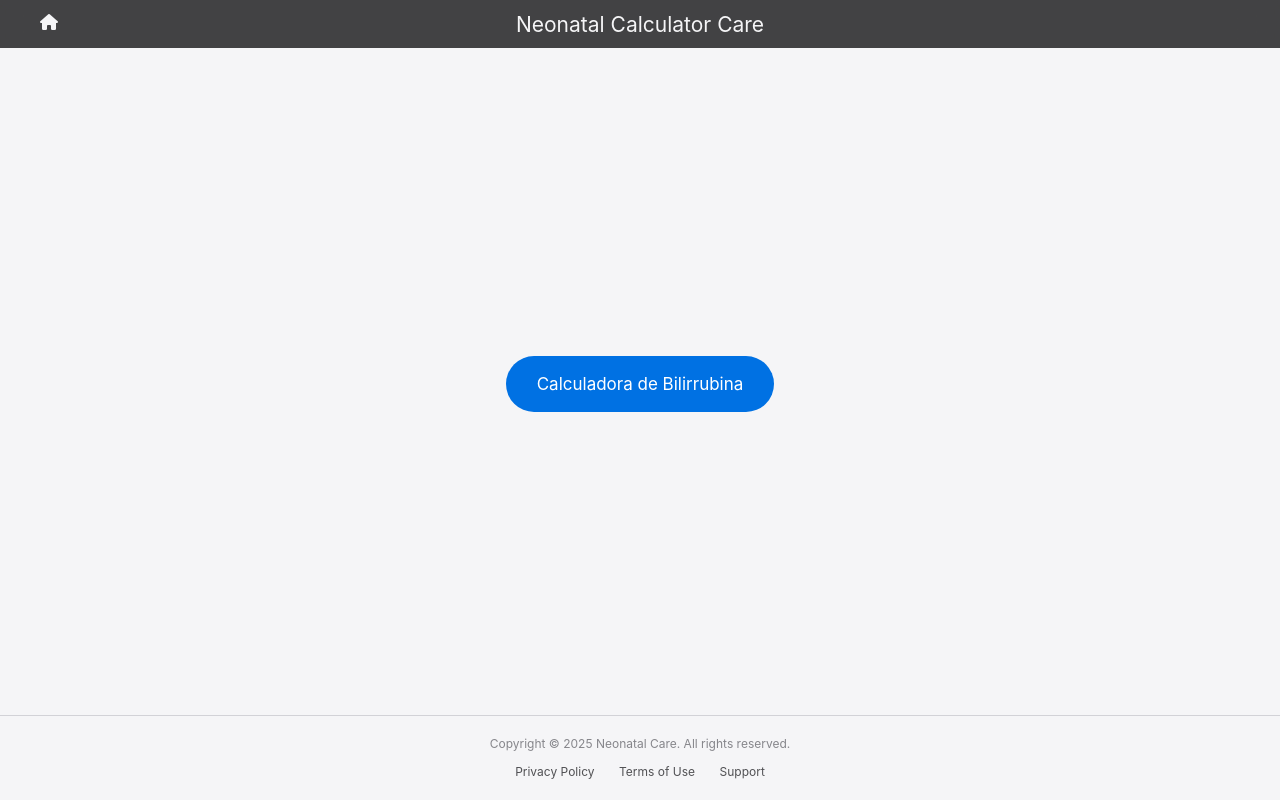
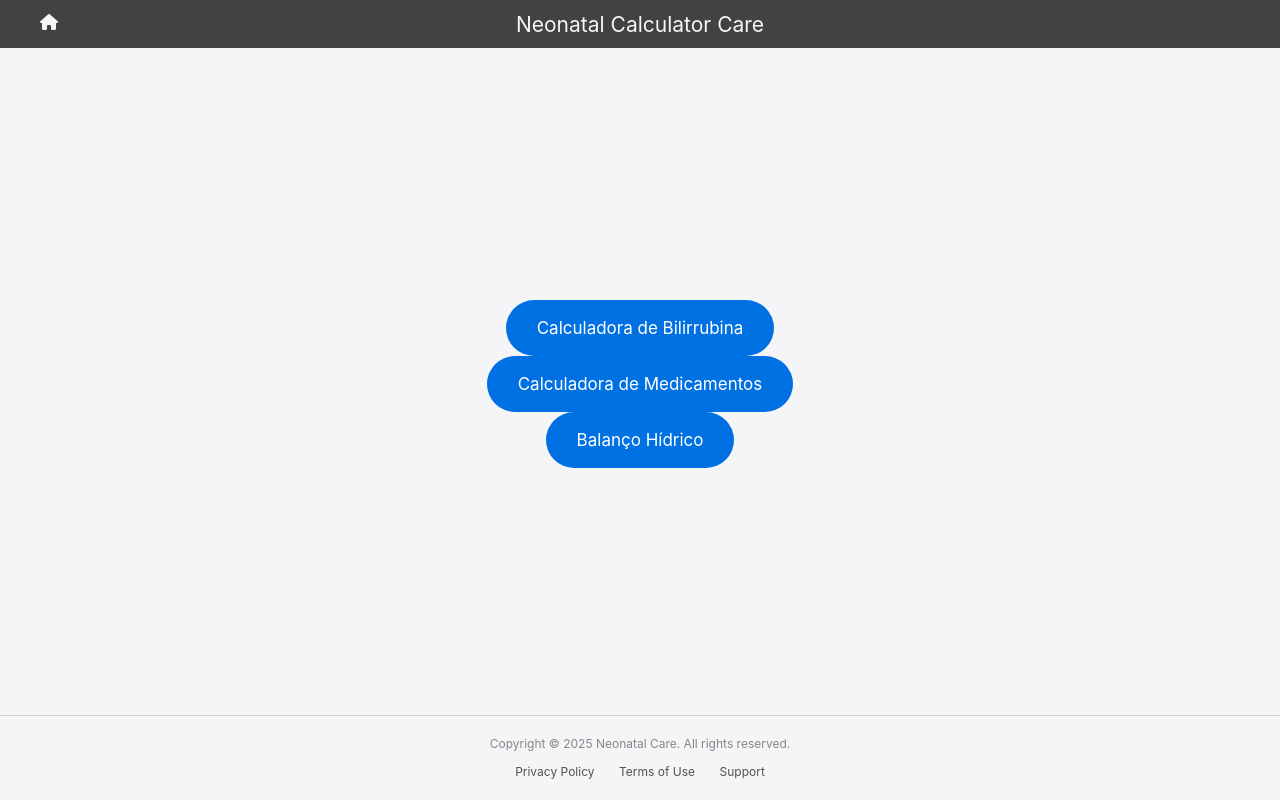
Before and after one commit to marcelosilva2604/Neonatal-Care, a Django app: page / in a window 1280 px wide. Run offline with Django 5.2, Linux system fonts and the light colour scheme.

Commit message:
feat: Iniciada a criação das calculadoras de bilirrubina, medicamentos e balanço hídrico

```diff
--- a/calculators/templates/calculators/index.html
+++ b/calculators/templates/calculators/index.html
@@ -6,4 +6,12 @@
 <button class="calculator-button" onclick="window.location.href='{% url 'bilirubin_calculator' %}'">
     Calculadora de Bilirrubina
 </button>
+
+<button class="calculator-button" onclick="window.location.href='{% url 'medications_calculator' %}'">
+    Calculadora de Medicamentos
+</button>
+
+<button class="calculator-button" onclick="window.location.href='{% url 'fluid_balance_calculator' %}'">
+    Balanço Hídrico
+</button>
 {% endblock %}
--- a/calculators/views.py
+++ b/calculators/views.py
@@ -6,3 +6,9 @@ def home(request):
 
 def bilirubin_calculator(request):
     return render(request, 'calculators/bilirubin.html')
+
+def medications_calculator(request):
+    return render(request, 'calculators/medications.html')
+
+def fluid_balance_calculator(request):
+    return render(request, 'calculators/fluid_balance.html')
--- a/neonatal_calculator_care/urls.py
+++ b/neonatal_calculator_care/urls.py
@@ -8,4 +8,6 @@ urlpatterns = [
     path('admin/', admin.site.urls),
     path('', views.home, name='home'),
     path('bilirubin-calculator/', views.bilirubin_calculator, name='bilirubin_calculator'),
+    path('medications-calculator/', views.medications_calculator, name='medications_calculator'),
+    path('fluid-balance-calculator/', views.fluid_balance_calculator, name='fluid_balance_calculator'),
 ] + static(settings.STATIC_URL, document_root=settings.STATIC_ROOT)
```
Also changed, not shown: calculators/templates/calculators/fluid_balance.html (added, +7 -0 lines), calculators/templates/calculators/medications.html (added, +7 -0 lines).
